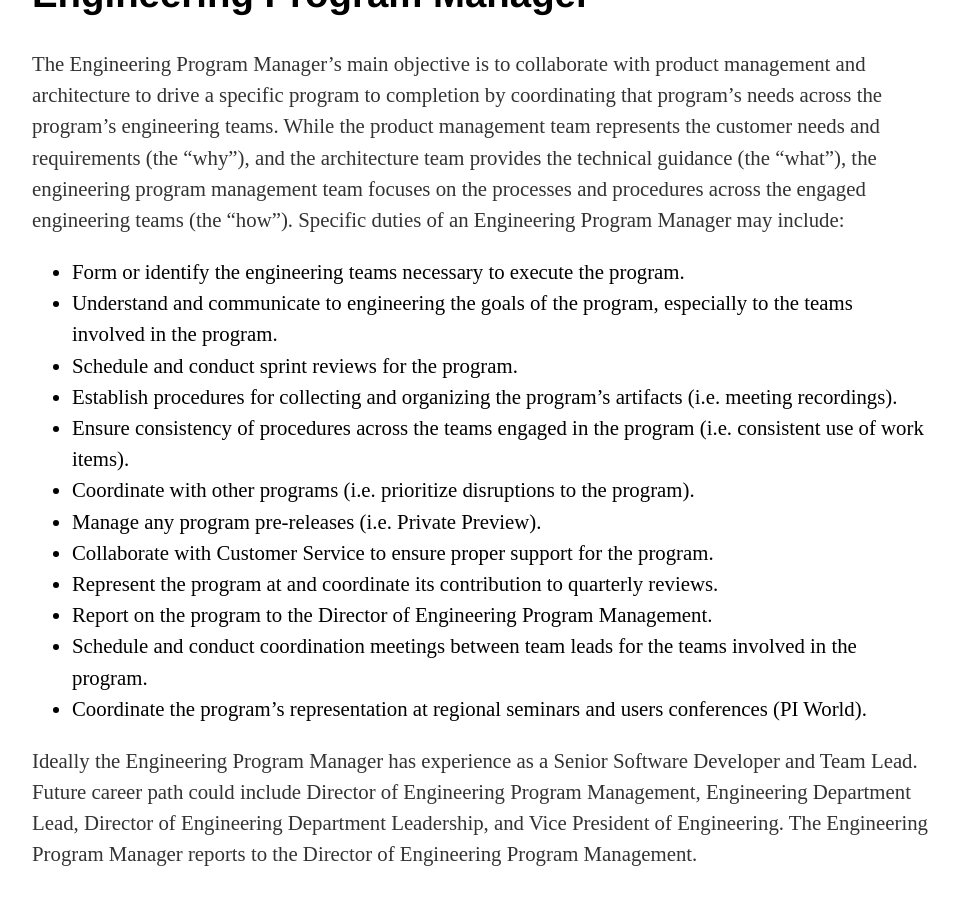
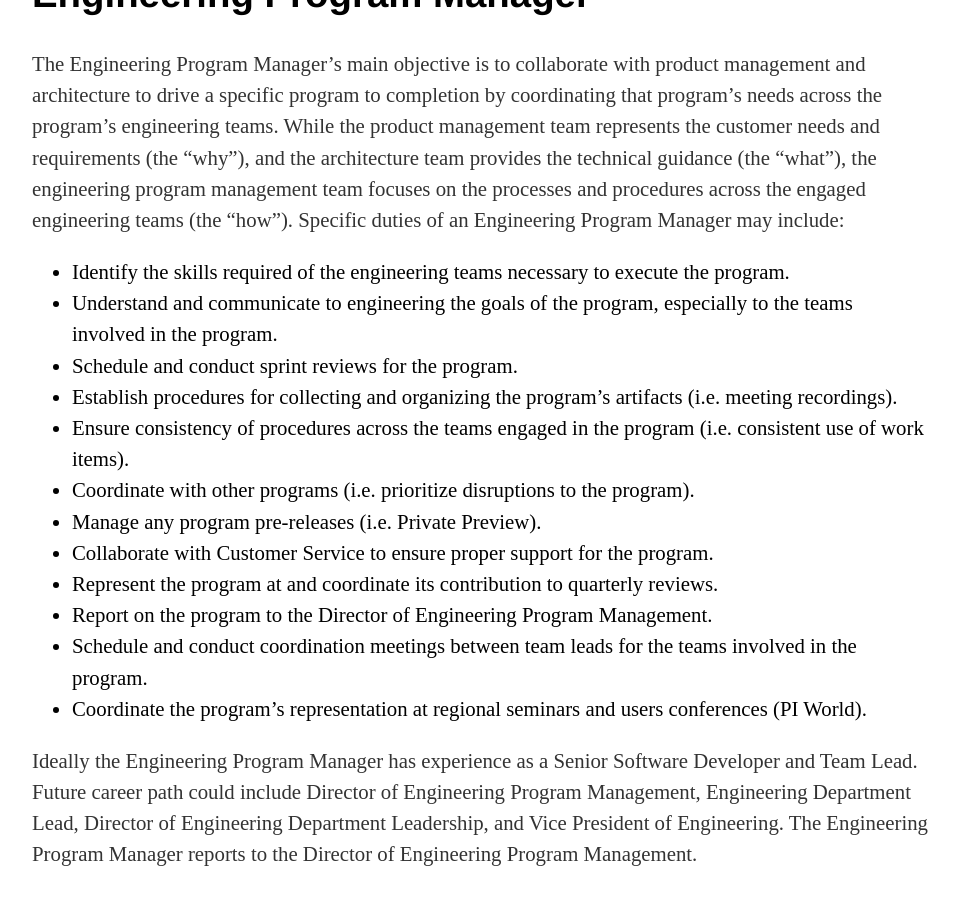
Before and after one commit to OSIEng/osieng.github.io, a Jekyll site: the page built from leadership_track/index.html, in a window 1280 px wide and 900 px high, scrolled down 2267 px. Shown: the whole window, without its empty margins (160-1119 px from the left). Built offline with Jekyll 4.4.1, drawn with Linux system fonts in a browser that asks for light colours.

Commit message:
Update index.html

```diff
--- a/leadership_track/index.html
+++ b/leadership_track/index.html
@@ -72,7 +72,7 @@ tr:nth-child(even) {
 <p>The Engineering Program Manager’s main objective is to collaborate with product management and architecture to drive a specific program to completion by coordinating that program’s needs across the program’s engineering teams. While the product management team represents the customer needs and requirements (the “why”), and the architecture team provides the technical guidance (the “what”), the engineering program management team focuses on the processes and procedures across the engaged engineering teams (the “how”). Specific duties of an Engineering Program Manager may include:
 
 <ul>
-<li>Form or identify the engineering teams necessary to execute the program.  </li>
+<li>Identify the skills required of the engineering teams necessary to execute the program.  </li>
 <li>Understand and communicate to engineering the goals of the program, especially to the teams involved in the program.  </li>
 <li>Schedule and conduct sprint reviews for the program.  </li>
 <li>Establish procedures for collecting and organizing the program’s artifacts (i.e. meeting recordings).  </li>
```
